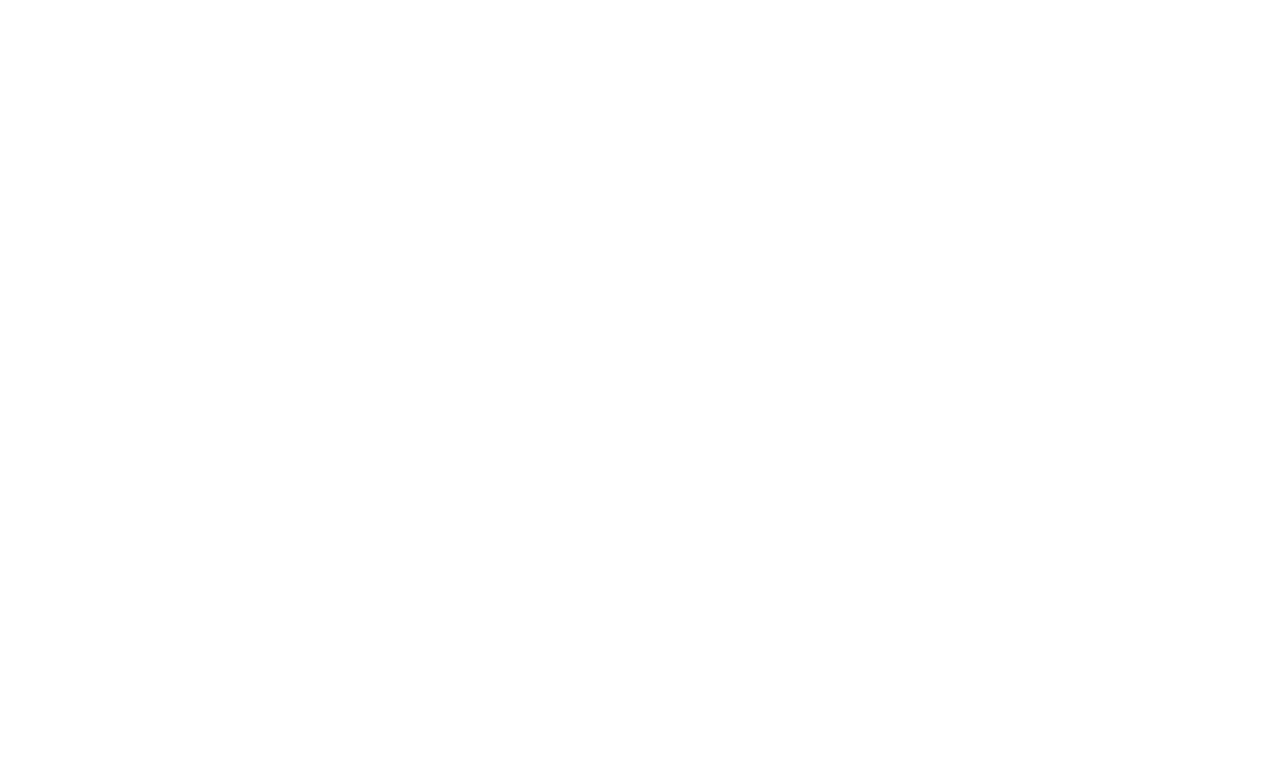
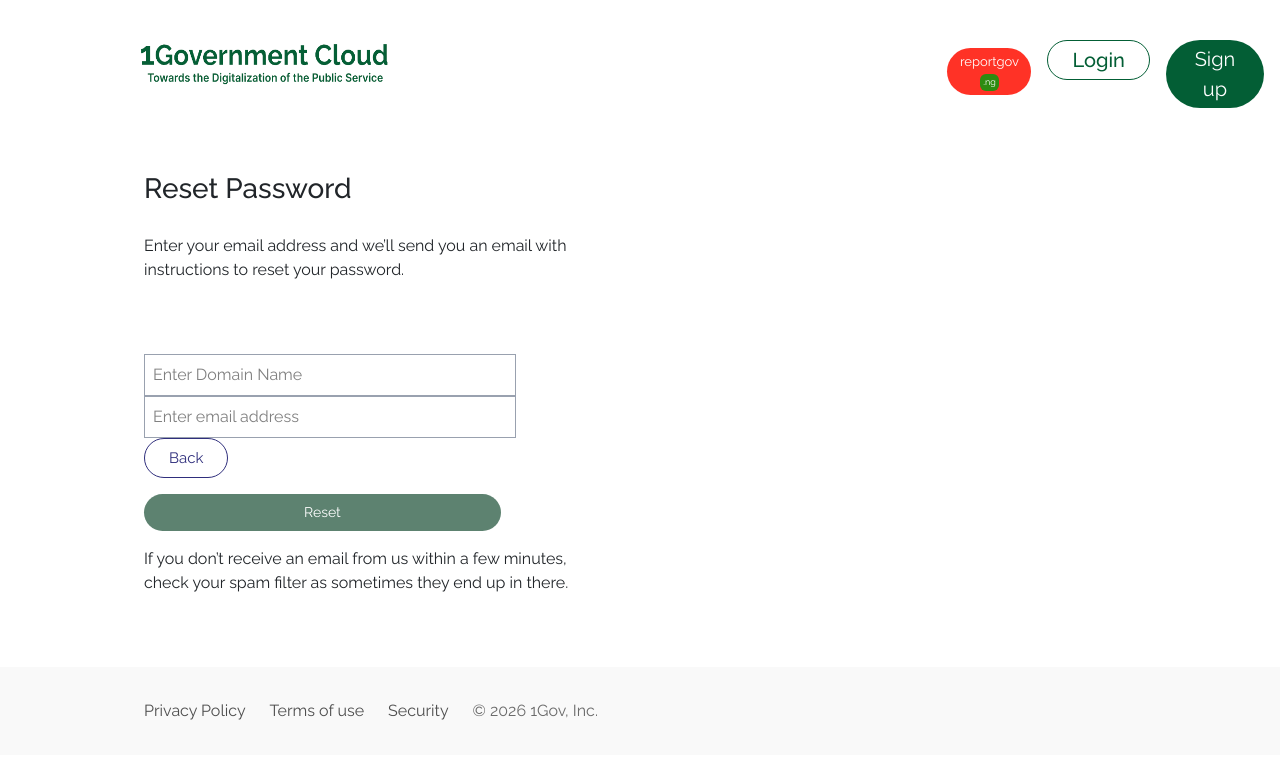
Before and after one commit to aleroboyo/1GovWebsiteClone, a React (Vite) app in the folder 1gov-clone/: page /forgot-password in a window 1280 px wide. Before the commit this address had no page. Shown: the top 758 px of the page. Built offline with nearby package versions, Linux system fonts and the light colour scheme.

Commit message:
Forgot-Passwordpage Commit

```diff
--- a/1gov-clone/src/App.tsx
+++ b/1gov-clone/src/App.tsx
@@ -1,6 +1,7 @@
 import { Routes , Route } from 'react-router'
 import  WelcomePage from './pages/WelcomePage'
 import  LoginPage from './pages/LoginPage'
+import ForgotPasswordPage from './pages/ForgotPasswordPage'
 
 function App() {
 
@@ -9,6 +10,7 @@ function App() {
     <Routes>
       <Route path='/' element={<WelcomePage/>}></Route>
       <Route path='/login' element={<LoginPage/>}></Route>
+      <Route path='/forgot-password' element={<ForgotPasswordPage/>}></Route>
     </Routes>
     </>
   )
--- /dev/null
+++ b/1gov-clone/src/components/ResetPasswordForm.tsx
@@ -0,0 +1,23 @@
+import { useState } from "react"
+
+const ResetPasswordForm = () => {
+    const [domain, setDomain] = useState('')
+    const [email, setEmail] = useState('')
+
+    const filledForm = domain.trim() && email.trim()
+
+    return (
+        <>
+        <div>
+            <input type="text" placeholder="Enter Domain Name" className="border border-gray-400 p-2 w-93" onChange={(e) => setDomain(e.target.value)}/>
+            <input type="email" placeholder="Enter email address" className="border border-gray-400 p-2 w-93" onChange={(e) => setEmail(e.target.value)}/>
+            <button className="text-[15px] text-[#2F2E7C] border border-[#2F2E7C] px-6 py-2 rounded-full mb-4">Back</button>
+        </div>
+        <div>
+            <button className={`text-white text-[14px] px-40 py-2 rounded-full mb-4 ${filledForm ? "bg-[#035E35]" : "bg-[#5d8270] cursor-not-allowed"}`} disabled={!filledForm}>Reset</button>
+        </div>
+        </>
+    )
+}
+
+export default ResetPasswordForm
--- /dev/null
+++ b/1gov-clone/src/pages/ForgotPasswordPage.tsx
@@ -0,0 +1,71 @@
+import OneGovLogo from "../assets/logos/1_gov_logo3.png"
+import Hamburger from "../components/Hamburger"
+import { Link } from "react-router"
+import ResetPasswordForm from "../components/ResetPasswordForm"
+
+const ForgotPasswordPage = () => {
+    return (
+        <>
+
+            <div>
+                <header className='pt-10 mb-18 p-14 w-full'>
+                    <nav className="flex fixed gap-118 bg-white">
+                        <div className="px-20">
+                            <img src={OneGovLogo} alt='1Gov Logo' className='h-12' />
+                        </div>
+                        <div className='lg:hidden'>
+                            <Hamburger />
+                        </div>
+                        <div className='hidden lg:flex' >
+                            <ul className='flex space-x-4 text-[#495057] text-[14px] pr-4'>
+                                <li>
+                                    <button className='p-1 pl-2.5 pr-2.5 rounded-full text-white text-[13px] bg-[#FF3226] mt-2'>reportgov <span className='text-[9px] bg-[#2D8B10] rounded-md pt-[0.2rem] pb-[0.2rem] pr-[0.2rem] pl-[0.2rem]'>.ng</span></button>
+                                </li>
+                                <li className='pt-1 pb-1 pl-6 pr-6 rounded-full h-10 border border-[#035E35] text-[20px] text-[#035E35] font-medium'>
+                                    <Link to="/login"><button>Login</button></Link>
+                                </li>
+                                <li>
+                                    <button className='pt-1 pb-1 pl-6 pr-6 rounded-full text-white bg-[#035E35] text-[20px]'>Sign up</button>
+                                </li>
+                            </ul>
+                        </div>
+                    </nav>
+                </header>
+
+                <main className="px-36">
+
+                    <div className="w-112.75">
+                        <div>
+                            <h1 className="text-[27.94px] text-[#212529] font-medium mt-10 mb-6">Reset Password</h1>
+                            <p className="text-[16px] text-[#212529] mb-18">Enter your email address and we’ll send you an email with instructions to reset your password.</p>
+                        </div>
+                       <div>
+                            <ResetPasswordForm/>
+                       </div>
+                        <div>
+                            <p className="text-[16px] text-[#212529] mb-18">If you don’t receive an email from us within a few minutes, check your spam filter as sometimes they end up in there.</p>
+                        </div>
+                    </div>
+
+                </main>
+
+                <footer >
+
+                    <div>
+                        <ul className="flex text-[#4D4D4D] bg-[#9292920D] gap-6 py-8 px-36">
+                            <li>Privacy Policy</li>
+                            <li>Terms of use</li>
+                            <li>Security</li>
+                            <li className="text-[#6A6A6A]">© 2026 1Gov, Inc.</li>
+                        </ul>
+                    </div>
+
+                </footer>
+
+            </div>
+
+        </>
+    )
+}
+
+export default ForgotPasswordPage
--- a/1gov-clone/src/pages/LoginPage.tsx
+++ b/1gov-clone/src/pages/LoginPage.tsx
@@ -32,7 +32,7 @@ const LoginPage = () => {
                                 <label className='text-[14px] text-[#101928] font-bold w-52 lg:relative left-64 lg:text-left'>Password</label>
                                 <PasswordVisibilty placeholder='Enter password'/>
                             </form>
-                            <p className='text-[16px] text-[#BC1824] mb-4'>Forgot Password?</p>
+                            <Link to='/forgot-password'><p className='text-[16px] text-[#BC1824] mb-4'>Forgot Password?</p></Link>
                             <button className='w-54 h-10 bg-[#033E03] text-white ml-2 rounded-md mb-12'>Login</button>
                         </div>
                     </div>
--- a/1gov-clone/src/pages/WelcomePage.tsx
+++ b/1gov-clone/src/pages/WelcomePage.tsx
@@ -51,7 +51,7 @@ const WelcomePage = () => {
                                 </li>
                                 <li>Help</li>
                                 <li>
-                                    <button className='p-1 pl-2.5 pr-2.5 rounded-full text-white text-[13px] bg-[#FF3226]'>reportgov<span className='text-[9px]'> .ng</span></button>
+                                    <button className='p-1 pl-2.5 pr-2.5 rounded-full text-white text-[13px] bg-[#FF3226]'>reportgov <span className='text-[9px] bg-[#2D8B10] rounded-md pt-[0.2rem] pb-[0.2rem] pr-[0.2rem] pl-[0.2rem]'>.ng</span></button>
                                 </li>
                                 <li className='pt-1 pb-1 pl-6 pr-6 rounded-full h-8 border border-[#035E35] text-[15px] text-[#035E35] font-medium'>
                                     <Link to="/login"><button>Login</button></Link>
```
